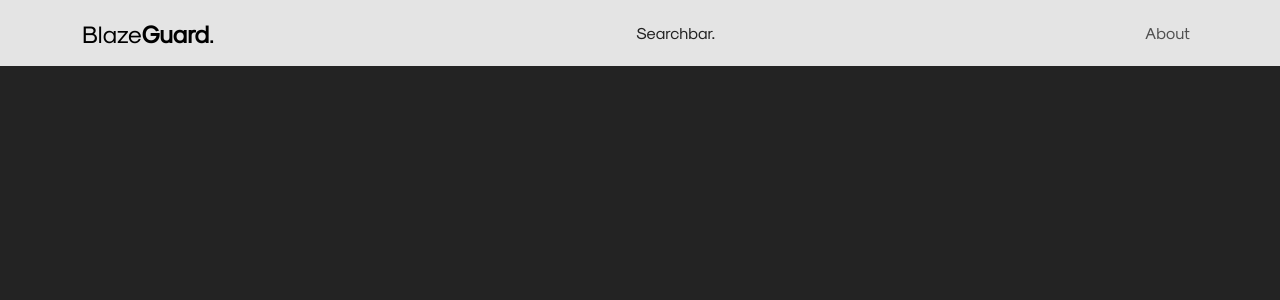
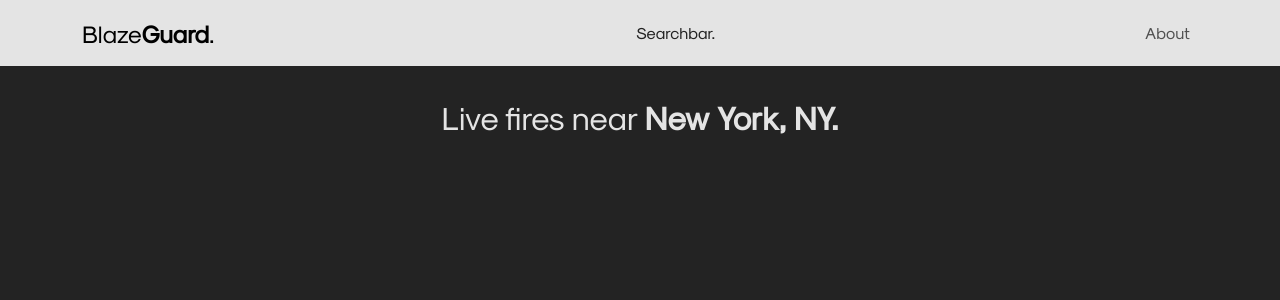
Before and after one commit to JavaLoungePresidents/blazeguard, a Next.js app: page / in a window 1280 px wide. Shown: the top 300 px of the page. Built offline with nearby package versions, Linux system fonts and the light colour scheme.

Commit message:
feat: add heading component
This change adds heading component for breaks and headings as well as some style tweaks.

```diff
--- a/pages/index.tsx
+++ b/pages/index.tsx
@@ -1,9 +1,19 @@
 import AppNavbar from "@/components/AppNavbar";
+import Heading from "@/components/Heading";
 
 const Index = () => {
   return (
     <>
       <AppNavbar />
+      <div className="heading container-xl p-0">
+        <Heading
+          content={
+            <h2>
+              Live fires near <span>New York, NY.</span>
+            </h2>
+          }
+        />
+      </div>
     </>
   );
 };
--- /dev/null
+++ b/src/components/Heading.tsx
@@ -0,0 +1,9 @@
+type HeadingProps = {
+  content: string | JSX.Element;
+};
+
+export const Heading = ({ content }: HeadingProps) => {
+  return <div className="container-fluid heading">{content}</div>;
+};
+
+export default Heading;
--- /dev/null
+++ b/src/components/styles/heading.sass
@@ -0,0 +1,7 @@
+@use "../../../styles/colors" as color
+
+span
+    font-weight: bold
+
+.heading
+    background-color: color.$primary
--- a/styles/_global.sass
+++ b/styles/_global.sass
@@ -5,3 +5,13 @@
 :root
     font-family: font.$primary
     background-color: color.$primary
+
+#__next
+    font-family: font.$primary
+    background-color: color.$primary
+
+.heading
+    color: color.$secondary
+    font-size: 2rem
+    text-align: center
+    padding: 35px 0px 35px 0px
--- a/styles/main.sass
+++ b/styles/main.sass
@@ -7,3 +7,4 @@
 
 // Component Styles
 @forward '../src/components/styles/navbar'
+@forward '../src/components/styles/heading'
```
